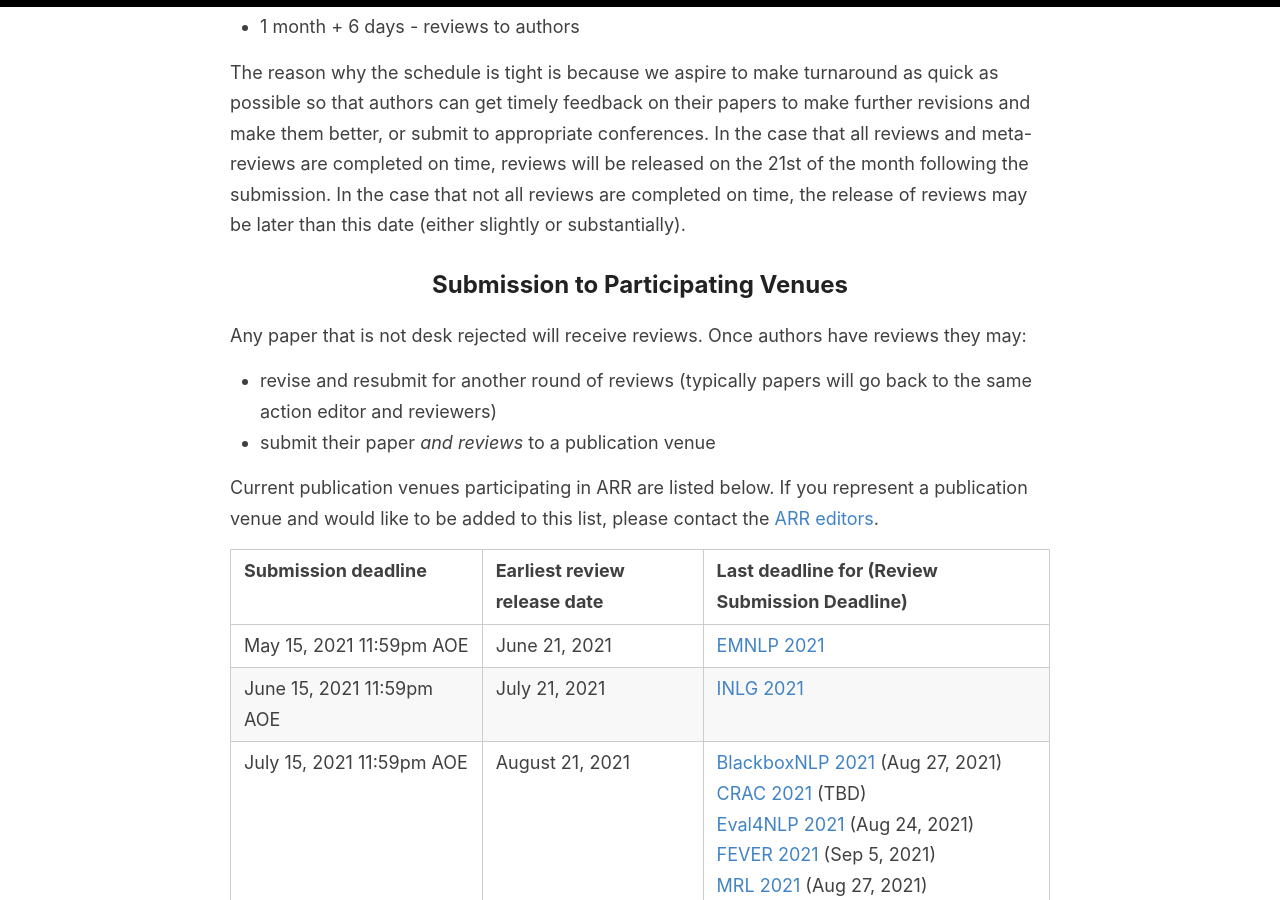
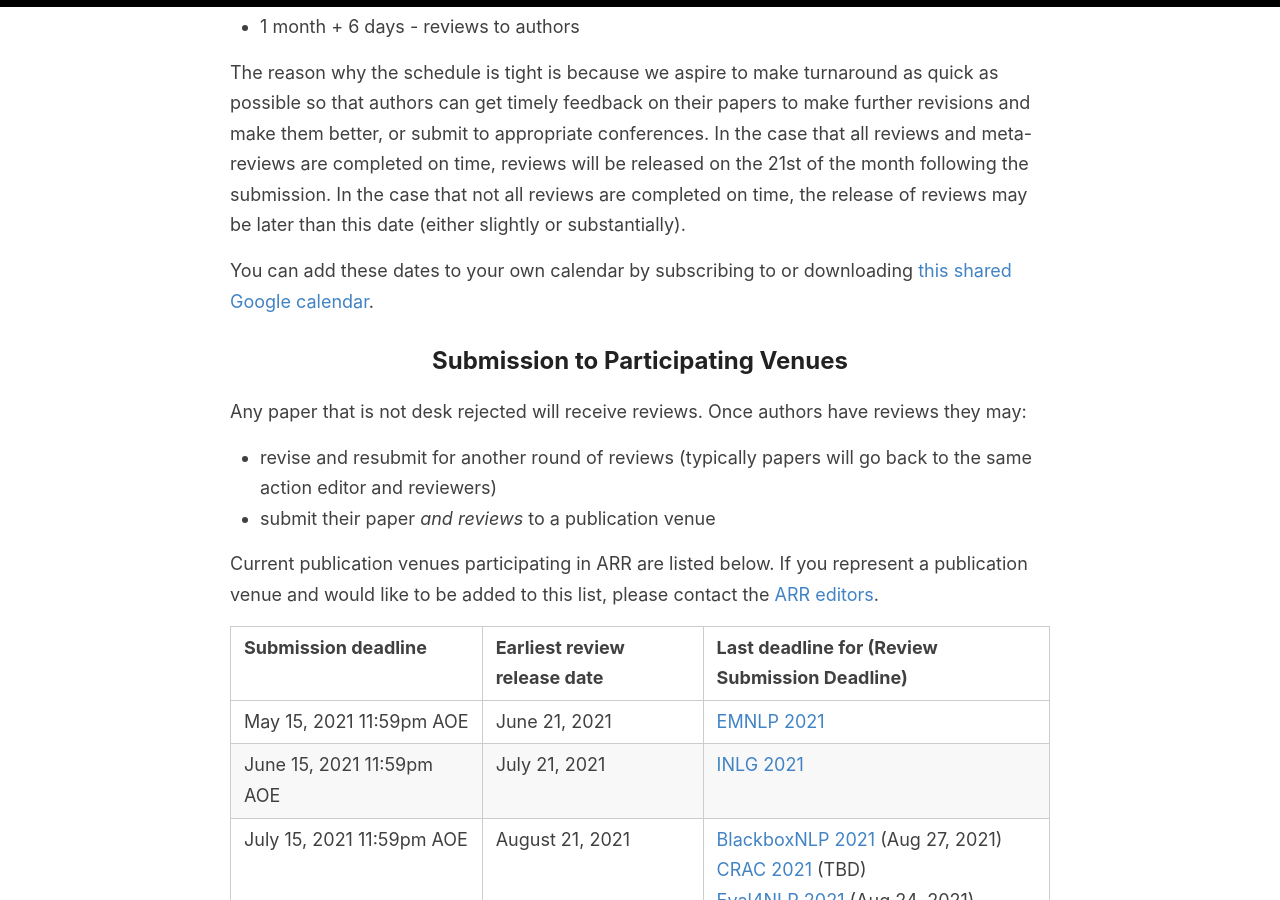
Before and after one commit to amitmerchant1990/reverie, a Jekyll site: the page built from dates.md, in a window 1280 px wide and 900 px high, scrolled down 573 px. Built offline with Jekyll 4.4.1, drawn with Linux system fonts in a browser that asks for light colours.

Commit message:
Update dates.md

```diff
--- a/dates.md
+++ b/dates.md
@@ -17,6 +17,8 @@
 - 1 month + 6 days - reviews to authors
 
 The reason why the schedule is tight is because we aspire to make turnaround as quick as possible so that authors can get timely feedback on their papers to make further revisions and make them better, or submit to appropriate conferences. In the case that all reviews and meta-reviews are completed on time, reviews will be released on the 21st of the month following the submission. In the case that not all reviews are completed on time, the release of reviews may be later than this date (either slightly or substantially).
+
+You can add these dates to your own calendar by subscribing to or downloading [this shared Google calendar](https://calendar.google.com/calendar/embed?src=dsa7ntvq7s9fah2f5e43tncmu8%40group.calendar.google.com&ctz=America%2FNew_York).
 
 ## Submission to Participating Venues
 
```
